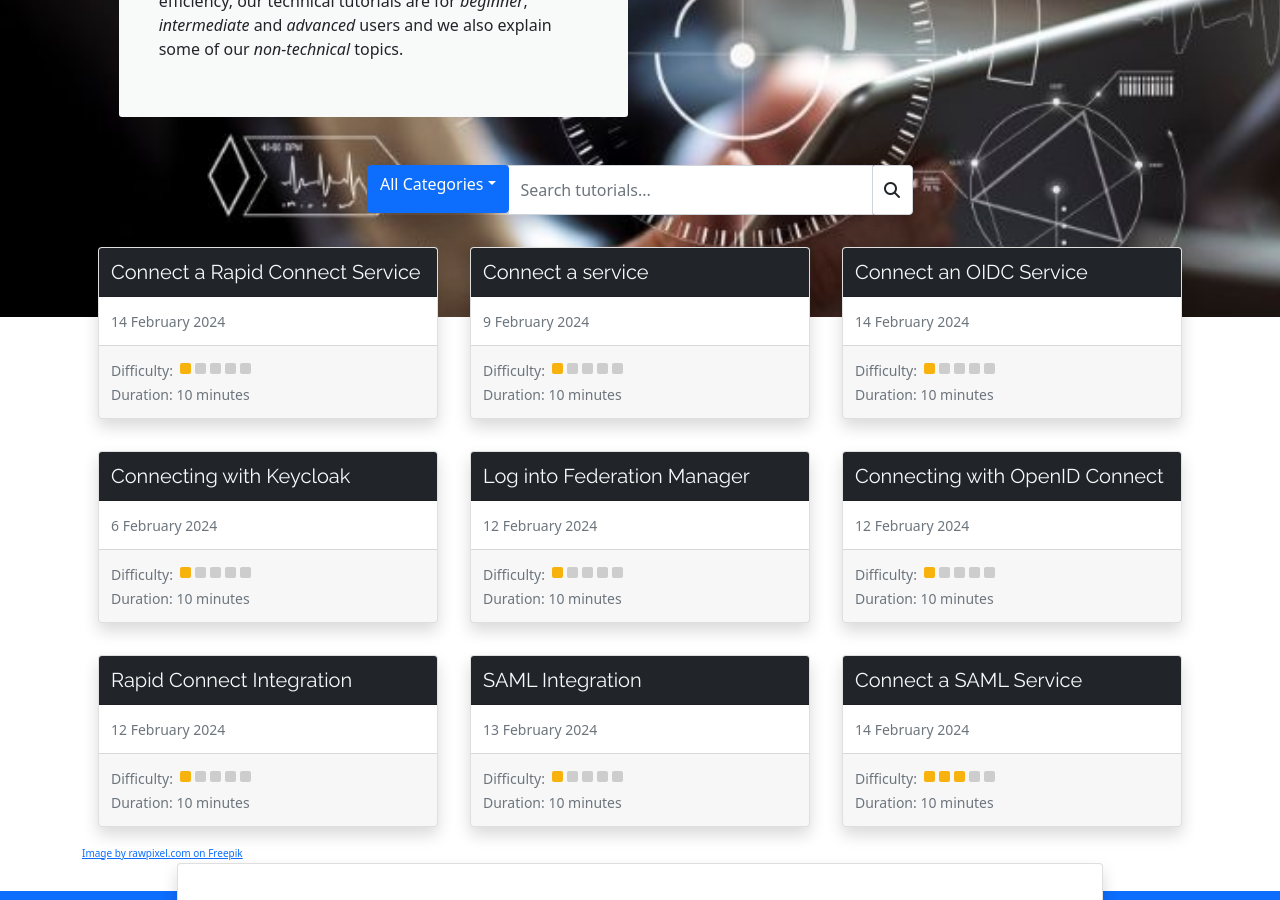
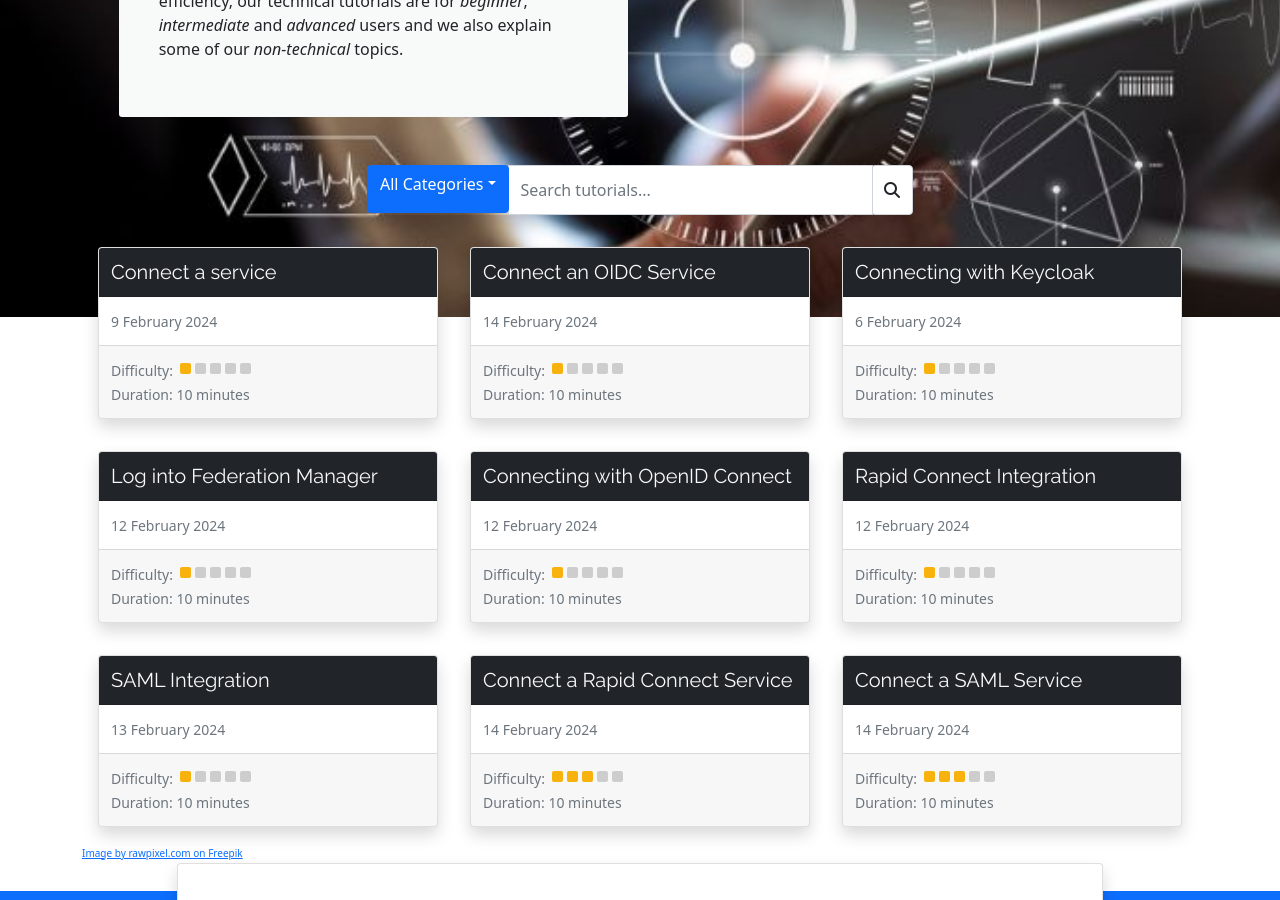
Before and after one commit to ausaccessfed/dev-portal, a Jekyll site: the page built from docs/index.html, in a window 1280 px wide and 900 px high, scrolled down 371 px. Built offline with Jekyll 4.4.1, drawn with Linux system fonts in a browser that asks for light colours; part of the change alters nothing that is shown.

```diff
--- a/docs/_config.yml
+++ b/docs/_config.yml
@@ -163,7 +163,7 @@ collections:
     category: Beginner # Beginner|Intermediate|Advanced|Series|Non-technical
     tags:
       - tutorial
-    difficulty: 1 # number from 1 to 5
+    difficulty: 3 # number from 1 to 5
     duration: 10 # number of minutes
     status: draft # draft or published
     published: 2024-02-14
```
